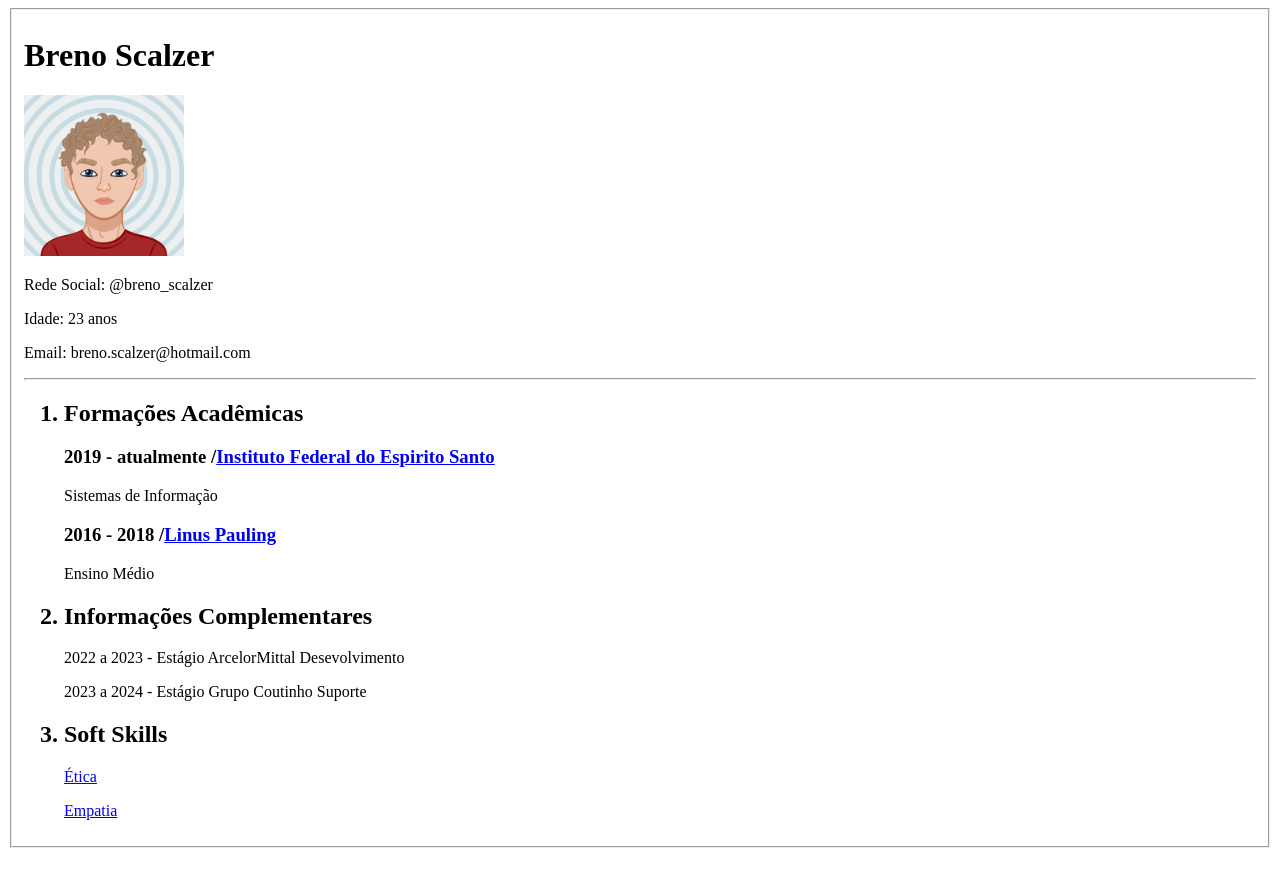
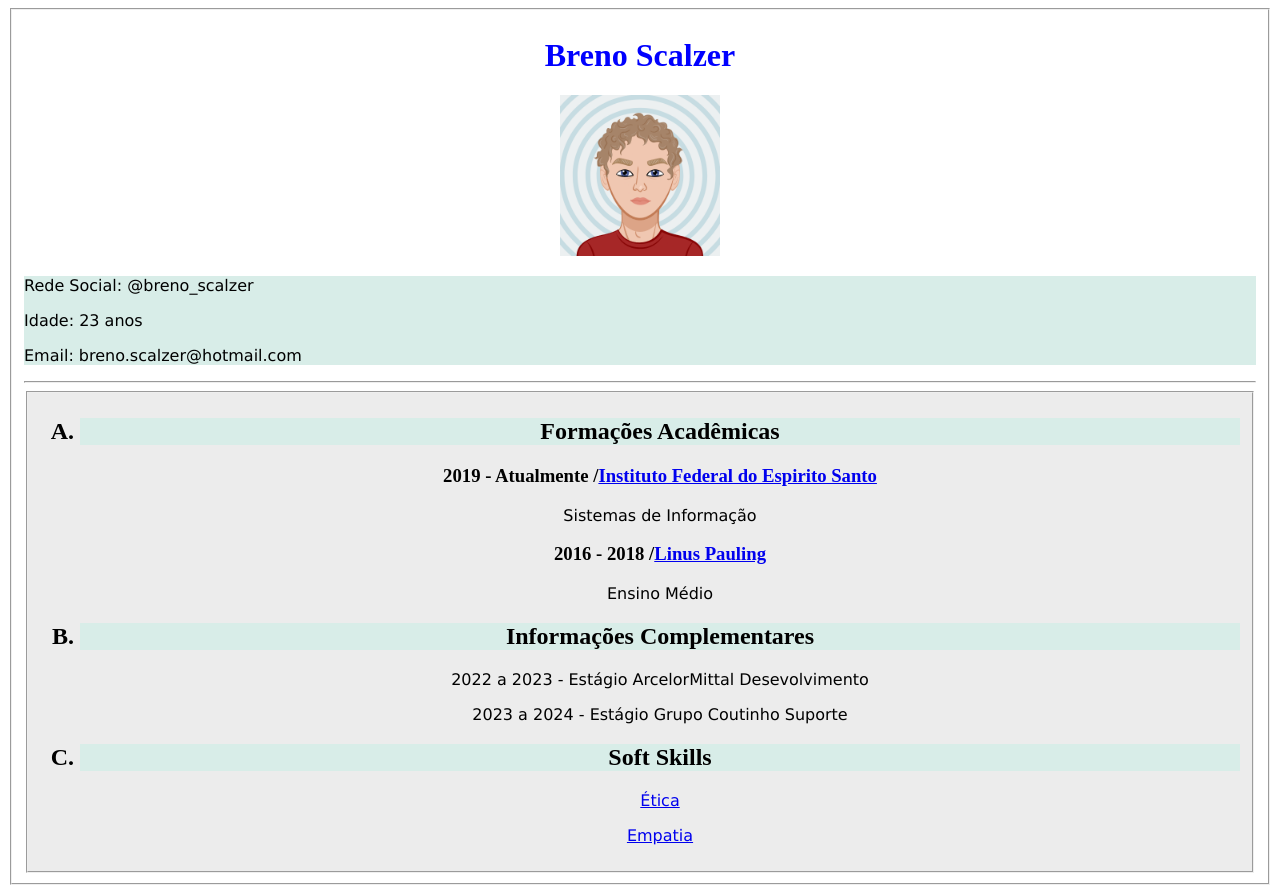
Before and after one commit to ValzerBR/LinguagensMarcacao20242, a plain HTML site: page Trab1/index.html in a window 1280 px wide. Before the commit the page ends 856 px from the top, so only its background shows below. Drawn offline with Linux system fonts and the light colour scheme.

Commit message:
CSS PARA O CURRICULO (EXERCICIO 4)

```diff
--- a/Trab1/index.html
+++ b/Trab1/index.html
@@ -3,29 +3,30 @@
 <head>
     <meta charset="UTF-8">
     <meta name="viewport" content="width=device-width, initial-scale=1.0">
+    <link rel="stylesheet" href="style.css" title="TABELA">
     <title>Curriculo</title>
 </head>
-<body>
+<body class="centro">
     <fieldset>
-        <h1>Breno Scalzer</h1>
-        <div>
+        <h1 class="centrovermelho">Breno Scalzer</h1>
+        <div class="centro">
             <img src="img/foto.png" alt="Minha Foto" width="13%">
 
 
         </div>
 
-        <div>
+        <div class="contatos">
             <p>Rede Social: @breno_scalzer</p>
             <p>Idade: 23 anos</p>
             <p>Email: breno.scalzer@hotmail.com</p>
         </div>
 
         <hr>
-
+        <fieldset class="minhadiv">
             <ol>
                 <div>
-                <h2><li>Formações Acadêmicas</li></h2>
-                <h3>2019 - atualmente /<a href="http://www.ufes.br">Instituto Federal do Espirito Santo</a></h3>
+                    <h2 class="titulo"><li>Formações Acadêmicas</li></h2>
+                    <h3>2019 - Atualmente /<a href="http://www.ufes.br">Instituto Federal do Espirito Santo</a></h3>
                     <p>Sistemas de Informação</p>
 
                     <h3>2016 - 2018 /<a href="https://www.linuspauling.com.br/">Linus Pauling</a></h3>
@@ -33,17 +34,18 @@
                 </div>
 
                 <div>
-                <h2><li>Informações Complementares</li></h2>
+                    <h2 class="titulo"><li>Informações Complementares</li></h2>
                     <p>2022 a 2023 - Estágio ArcelorMittal Desevolvimento</p>
                     <p>2023 a 2024 - Estágio Grupo Coutinho Suporte</p>
                 </div>
 
                 <div>
-                <h2><li>Soft Skills</li></h2>
+                    <h2 class="titulo"><li>Soft Skills</li></h2>
                     <p><a href="https://pt.wikipedia.org/wiki/%C3%89tica">Ética</a></p>
                     <p><a href="https://alana.org.br/glossario/empatia/#:~:text=Ter%20empatia%20significa%20se%20colocar,de%20mundo%20diferentes%20das%20suas.">Empatia</a></p>
                 </div>
             </ol>
         </fieldset>
+    </fieldset>
 </body>
 </html>
--- /dev/null
+++ b/Trab1/style.css
@@ -0,0 +1,23 @@
+.centrovermelho{
+    color:blue;
+}
+.centro{
+    text-align: center;
+}
+.titulo{
+    background-color:#D8EDE8;
+}
+p{
+    font-family: Verdana;
+}
+ol{
+    list-style-type: upper-alpha;
+}
+.contatos{
+    background-color: #D8EDE8;
+    text-align: left;
+}
+.minhadiv{
+    background-color: #ECECEC;
+
+}
```
Lines whose indentation alone changed are shown as unchanged.
